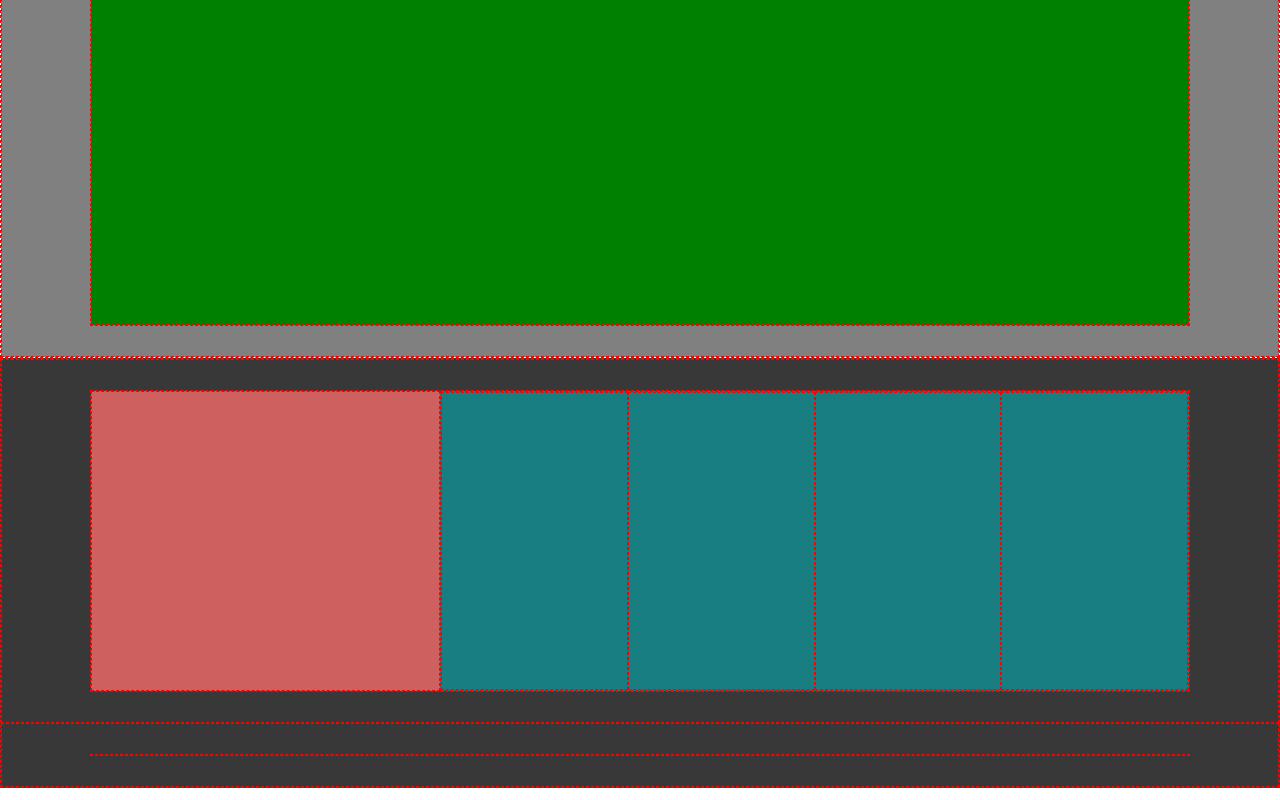
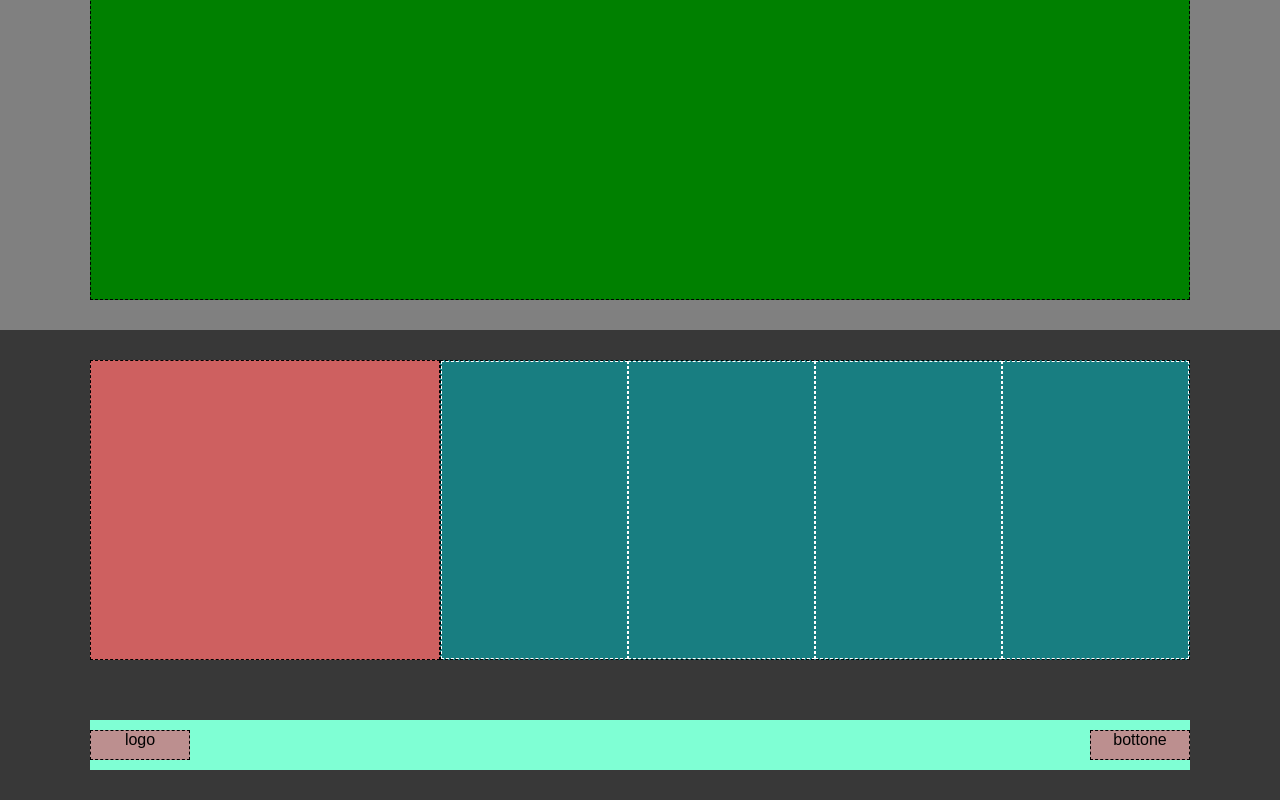
Before and after one commit to GiulioAgnello/htmlcss-struttura-discord, a plain HTML site: page index.html in a window 1280 px wide. Shown: the part 1842-2642 px from the top of the page. Drawn offline with Linux system fonts and the light colour scheme.

Commit message:
fixborder

```diff
--- a/css/style.css
+++ b/css/style.css
@@ -36,7 +36,7 @@ ul {
 .debug * {
   min-width: 100px;
 
-  border: 1px dashed red;
+  -border: 1px dashed red;
 }
 
 header {
@@ -53,23 +53,28 @@ header {
 .page-header > .conteiner {
   display: flex;
   background-color: yellow;
+  border: 1px dashed rgb(0, 0, 0);
 }
 
 .logo {
   flex-grow: 1;
   padding: 10px;
+  border-right: 1px dashed rgb(0, 0, 0);
 }
 
 .link {
   flex-grow: 2;
   text-align: center;
   padding: 10px;
+  border-left: 1px dashed rgb(0, 0, 0);
+  border-right: 1px dashed rgb(0, 0, 0);
 }
 
 .log {
   flex-grow: 1;
   padding: 10px;
   text-align: end;
+  border-left: 1px dashed rgb(0, 0, 0);
 }
 
 .header-blu {
@@ -82,6 +87,7 @@ header {
   margin-left: 100px;
   margin-right: 100px;
   height: 300px;
+  border: 1px dashed rgb(0, 0, 0);
 }
 
 /* main */
@@ -93,18 +99,21 @@ main {
   background-color: blue;
   height: 300px;
   flex-grow: 2;
+  border: 1px dashed rgb(0, 0, 0);
 }
 
 .rose {
   background-color: rosybrown;
   height: 300px;
   flex-grow: 1;
+  border: 1px dashed rgb(0, 0, 0);
 }
 
 .green {
   background-color: green;
   height: 600px;
   flex-grow: 1;
+  border: 1px dashed rgb(0, 0, 0);
 }
 
 .main.white > .conteiner {
@@ -134,12 +143,14 @@ footer {
   background-color: rgb(24, 126, 129);
   height: 300px;
   flex-grow: 2;
+  border: 1px dashed rgb(0, 0, 0);
 }
 
 .footrose {
   background-color: rgb(206, 96, 96);
   height: 300px;
   flex-grow: 2;
+  border: 1px dashed rgb(0, 0, 0);
 }
 
 .conteiner > .footgreen {
@@ -148,4 +159,37 @@ footer {
 
 .column {
   flex-grow: 1;
+  border: 1px dashed rgb(255, 255, 255);
 }
+
+.main-foot {
+  padding-top: 10px;
+  padding-bottom: 10px;
+  padding-left: 80px;
+  padding-right: 80px;
+}
+
+.main.white > .conteiner {
+  display: flex;
+  background-color: aquamarine;
+  justify-content: space-between;
+}
+
+.footlogo {
+  background-color: rosybrown;
+  margin-top: 10px;
+  margin-bottom: 10px;
+  height: 30px;
+  text-align: center;
+  border: 1px dashed rgb(0, 0, 0);
+}
+
+.booton {
+  background-color: rosybrown;
+  margin-top: 10px;
+  margin-bottom: 10px;
+  height: 30px;
+  text-align: center;
+  justify-content: center;
+  border: 1px dashed rgb(0, 0, 0);
+}
--- a/index.html
+++ b/index.html
@@ -18,7 +18,7 @@
         </div>
         <div class="header-blu">
           <div class="conteiner">
-            <div class="pink">pink</div>
+            <div class="pink"></div>
           </div>
         </div>
       </header>
@@ -52,16 +52,18 @@
           <div class="conteiner">
             <div class="footrose"></div>
             <div class="footgreen">
-            <div class="column"></div>
-            <div class="column"></div>
-            <div class="column"></div>
-            <div class="column"></div>
+              <div class="column"></div>
+              <div class="column"></div>
+              <div class="column"></div>
+              <div class="column"></div>
             </div>
           </div>
         </div>
         <div class="main white">
           <div class="conteiner">
-
+            <div class="footlogo">logo</div>
+            <div class="booton">bottone</div>
+          </div>
         </div>
       </footer>
     </div>
```
